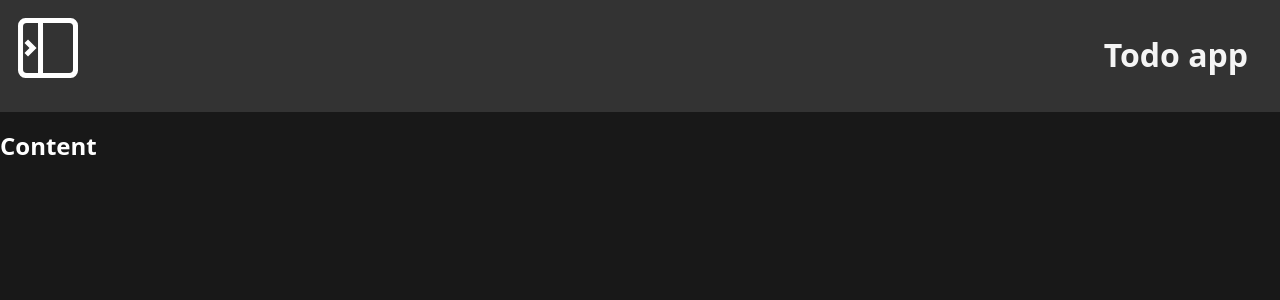
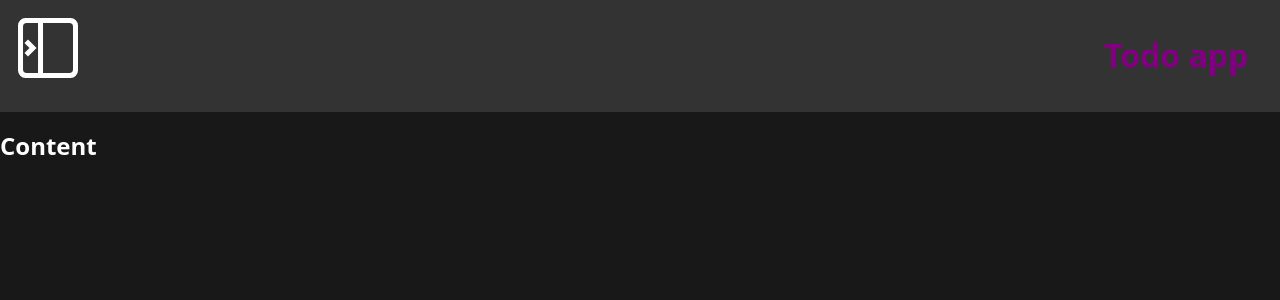
Before and after one commit to SirMarkus73/react-todoApp, a React (Vite) app: page / in a window 1280 px wide. Shown: the top 300 px of the page. Built offline with nearby package versions, Linux system fonts and the light colour scheme.

Commit message:
Added emphasis color to logo

```diff
--- a/src/components/Header/Header.module.css
+++ b/src/components/Header/Header.module.css
@@ -6,5 +6,5 @@
     justify-content: end;
     padding: 1rem 2rem;
     background-color: var(--bg-secondary);
-    color: whitesmoke;
+    color: var(--text-emphasis);
 }
--- a/src/global-syles/vars.css
+++ b/src/global-syles/vars.css
@@ -1,8 +1,9 @@
 :root,
 root.light {
     --text-color: black;
+    --text-emphasis: orange;
     --bg-primary: #f5f5f5;
-    --bg-secondary: #4b4b4b;
+    --bg-secondary: #858484;
 
     color-scheme: light;
     color: var(--text-color);
@@ -10,6 +11,7 @@ root.light {
 
 :root.dark {
     --text-color: white;
+    --text-emphasis: purple;
     --bg-primary: #181818;
     --bg-secondary: #333;
 
```
